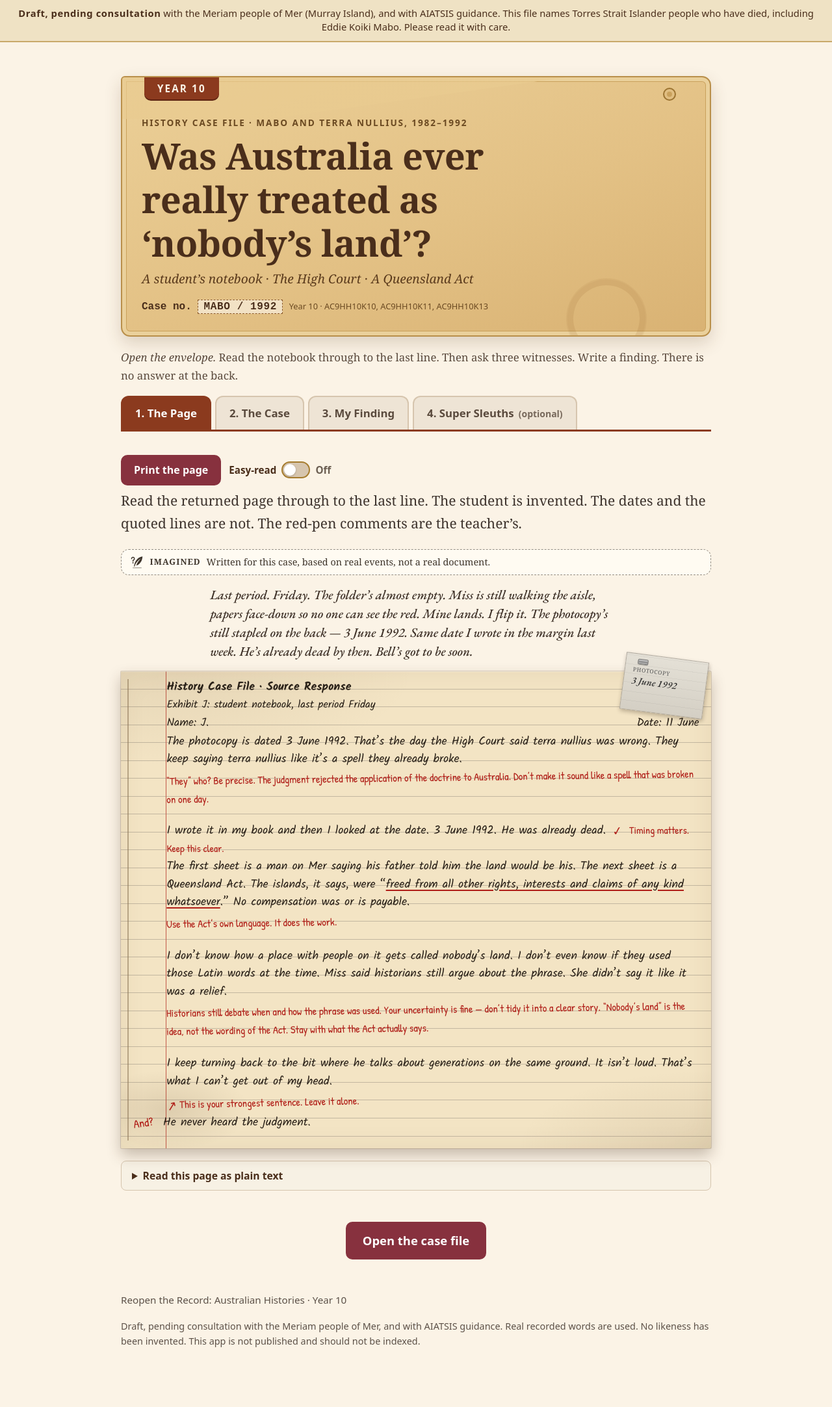
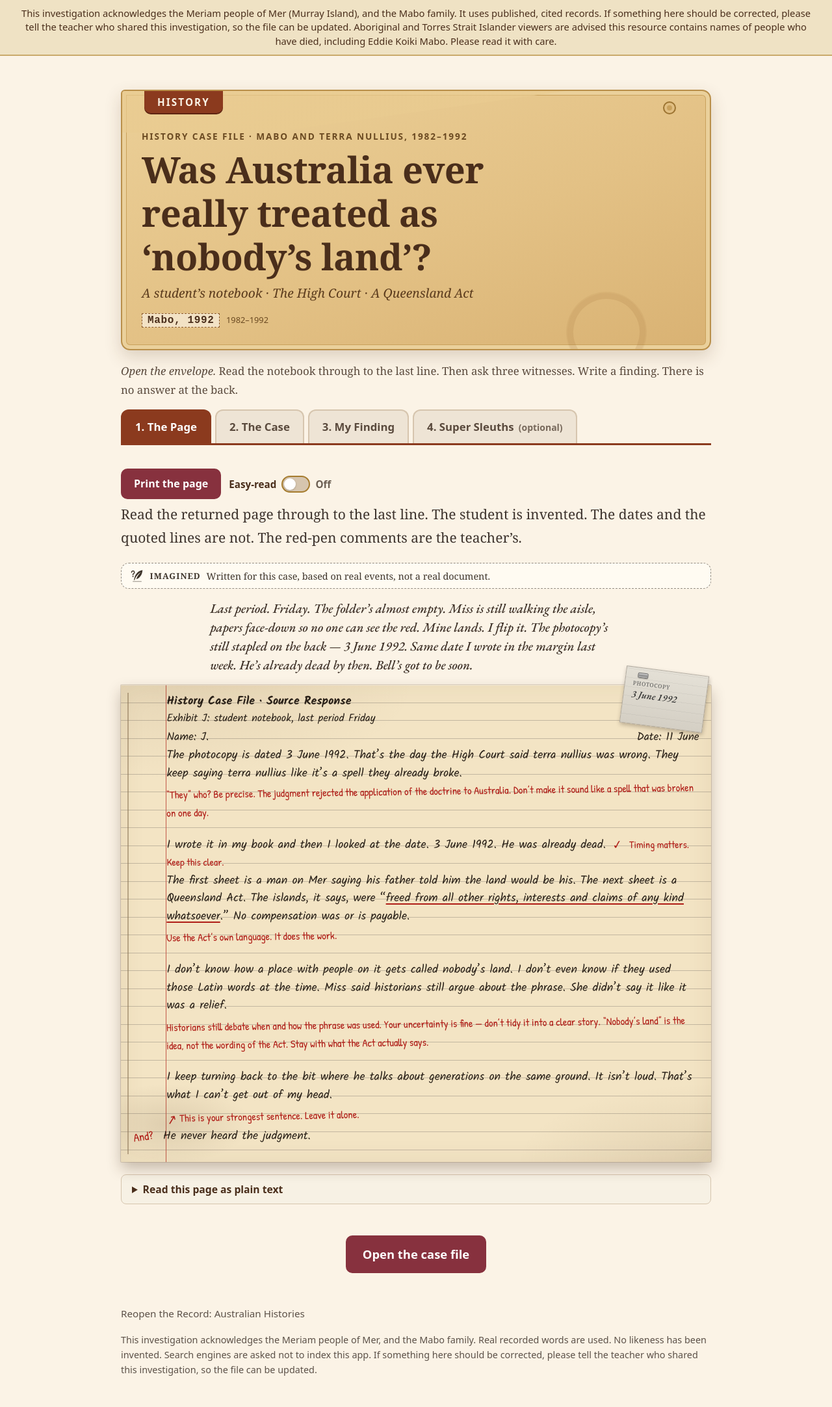
Before and after one commit to RobMac10/mabo-case, a plain HTML site: page index.html in a window 1280 px wide. Shown: the whole page at 65% size. Before the commit the page ends 2121 px from the top, so only its background shows below. Drawn offline with Linux system fonts and the light colour scheme; a web font is replaced by a local one.

Commit message:
Stand the First Nations investigations without draft status.
Replace "Draft, pending consultation" markings with acknowledgements of Country and community, a published-records statement, and an invitation for corrections. Teacher notes point to the AIATSIS Code of Ethics and local protocols. Public-source links are kept.

```diff
--- a/index.html
+++ b/index.html
@@ -4,7 +4,7 @@
 <meta charset="utf-8">
 <meta name="viewport" content="width=device-width,initial-scale=1">
 <title>Was Australia ever really treated as ‘nobody’s land’? · Reopen the Record: Australian Histories</title>
-<meta name="description" content="History Case File, Year 10. Mabo and terra nullius, 1982–1992. Was Australia ever really treated as ‘nobody’s land’?">
+<meta name="description" content="Mabo and terra nullius, 1982–1992. Was Australia ever really treated as ‘nobody’s land’?">
 <meta name="robots" content="noindex, nofollow">
 <link rel="stylesheet" href="assets/style.css">
 <link rel="stylesheet" href="assets/notebook.css">
@@ -24,20 +24,20 @@
 <a class="skip" href="#main">Skip to the case</a>
 
 <div class="banner" role="note">
-  <strong>Draft, pending consultation</strong> with the Meriam people of Mer (Murray Island), and with AIATSIS guidance.
-  This file names Torres Strait Islander people who have died, including Eddie Koiki Mabo. Please read it with care.
+  This investigation acknowledges the Meriam people of Mer (Murray Island), and the Mabo family. It uses published, cited records. If something here should be corrected, please tell the teacher who shared this investigation, so the file can be updated.
+  Aboriginal and Torres Strait Islander viewers are advised this resource contains names of people who have died, including Eddie Koiki Mabo. Please read it with care.
 </div>
 
 <header class="wrap top">
   <div class="envelope">
-    <div class="folder-tab">Year 10</div>
+    <div class="folder-tab">History</div>
     <div class="string" aria-hidden="true"></div>
     <div class="ring" aria-hidden="true"></div>
     <div class="env-inner">
       <p class="env-eyebrow">History Case File · Mabo and terra nullius, 1982–1992</p>
       <h1>Was Australia ever really treated as ‘nobody’s land’?</h1>
       <p class="env-sub">A student’s notebook · The High Court · A Queensland Act</p>
-      <p class="env-case">Case no. <span>MABO / 1992</span> <small>Year 10 · AC9HH10K10, AC9HH10K11, AC9HH10K13</small></p>
+      <p class="env-case"><span>Mabo, 1992</span> <small>1982–1992</small></p>
     </div>
   </div>
   <p class="open-line"><em>Open the envelope.</em> Read the notebook through to the last line. Then ask three witnesses. Write a finding. There is no answer at the back.</p>
@@ -113,9 +113,9 @@
     <div class="tools">
       <button type="button" class="btn" data-print="case">Print the case</button>
     </div>
-    <p class="eyebrow">Year 10 · Read</p>
+    <p class="eyebrow">Read</p>
     <h2>Was Australia ever really treated as ‘nobody’s land’?</h2>
-    <p class="warn">This case names Torres Strait Islander people who have died, including Eddie Koiki Mabo (died 1992). Draft, pending consultation with the Meriam people of Mer, and with AIATSIS guidance. No photograph of Eddie Mabo is used here: the pictures that exist are not clearly free to reuse, and images of the deceased are used only with community guidance.</p>
+    <p class="warn">This case names Torres Strait Islander people who have died, including Eddie Koiki Mabo (died 1992). Teachers should follow the protocols of the Meriam people of Mer, and with AIATSIS guidance and the AIATSIS Code of Ethics before adding further community voices, oral histories or images. No photograph of Eddie Mabo is used here: the pictures that exist are not clearly free to reuse, and images of the deceased are used only with community guidance.</p>
     <h3>What is agreed</h3>
     <ul>
       <li>Eddie Koiki Mabo was a Meriam man from Mer (Murray Island) in the Torres Strait. In May 1982 he and other Meriam plaintiffs, including David Passi, Sam Passi, Celuia Mapo Salee and James Rice, began a case in the High Court about ownership of land on the Murray Islands.</li>
@@ -132,7 +132,7 @@
     <article class="witness" id="w-mabo">
       <figure>
         <img src="assets/silhouettes/mabo.jpg" alt="A plain silhouette labelled Eddie Koiki Mabo, not a likeness.">
-        <figcaption>A silhouette, not a likeness. No public-domain photograph of Eddie Koiki Mabo was cleared for this draft, and images of the deceased are awaiting consultation.</figcaption>
+        <figcaption>A silhouette, not a likeness. No photograph of Eddie Koiki Mabo is used here. The pictures that exist are not clearly free to reuse, and this file uses a silhouette, not a likeness.</figcaption>
       </figure>
       <div>
         <h3>Eddie Koiki Mabo</h3>
@@ -219,7 +219,7 @@
     <div class="tools">
       <button type="button" class="btn" data-print="sleuth">Print Super Sleuths</button>
     </div>
-    <p class="eyebrow">Year 10 · Optional extension</p>
+    <p class="eyebrow">Optional extension</p>
     <h2>Super Sleuths</h2>
     <p>The simple case — the notebook, the three witnesses, and My finding — stays as it is. This tab is optional. There is no QR code on this page.</p>
 
@@ -314,7 +314,7 @@
     <details class="sleuth-sec">
       <summary>Teacher note (also printed in the case file)</summary>
       <div class="sleuth-body">
-        <p>Draft, pending consultation with the Meriam people of Mer, and with AIATSIS guidance. A deceased-persons warning should stay on the student pages. No photograph of Eddie Koiki Mabo is used, because a public-domain and culturally appropriate image was not established for this draft; a silhouette is used instead. No likeness has been invented. Living descendants are not dated or pictured.</p>
+        <p>Teachers should follow the protocols of the Meriam people of Mer, and with AIATSIS guidance and the AIATSIS Code of Ethics before adding further community voices, oral histories or images. A deceased-persons warning should stay on the student pages. No photograph of Eddie Koiki Mabo is used, because a public-domain and culturally appropriate image was not established for this file; a silhouette is used instead. No likeness has been invented. Living descendants are not dated or pictured.</p>
         <p>The narrator of the notebook is invented. The quoted words, the 1985 Act, and the dates are not. Eddie Mabo did not hear the judgment.</p>
         <p>This note is not part of the student page. The student work is written to look like a returned exercise-book page. The red-pen comments, underlines, ticks and the final “And?” are the teacher’s. The photocopy date, the Mer statement and the Queensland Act wording are drawn from real sources. The student’s uncertainty about the Latin phrase and the timing of Eddie Mabo’s death is left intact.</p>
         <p>Fact-finding by Moynihan J in the Queensland Supreme Court did not accept all of Eddie Mabo’s particular claims to individual lands at Las. The High Court still recognised Meriam native title in most of the Murray Islands. Do not flatten that. It is sensitive for family and should be handled as a conflict in the record, not as a gotcha.</p>
@@ -326,8 +326,8 @@
 </main>
 
 <footer class="wrap">
-  <p>Reopen the Record: Australian Histories · Year 10</p>
-  <p class="note">Draft, pending consultation with the Meriam people of Mer, and with AIATSIS guidance. Real recorded words are used. No likeness has been invented. This app is not published and should not be indexed.</p>
+  <p>Reopen the Record: Australian Histories</p>
+  <p class="note">This investigation acknowledges the Meriam people of Mer, and the Mabo family. Real recorded words are used. No likeness has been invented. Search engines are asked not to index this app. If something here should be corrected, please tell the teacher who shared this investigation, so the file can be updated.</p>
 </footer>
 <script src="assets/app.js"></script>
 </body>
```
Also changed, not shown: 1 other file.
